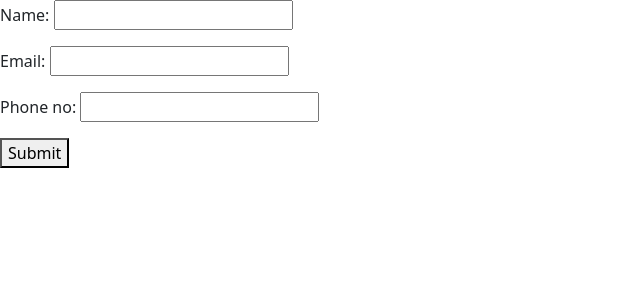
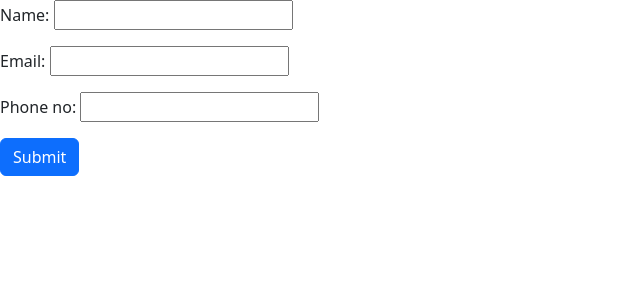
Before and after one commit to RwtKuldeep/git, a Django app: page / in a window 1280 px wide. Shown: the top 300 px of the page, without its empty margins (0-640 px from the left). Run offline with Django 4.2, Linux system fonts and the light colour scheme.

Commit message:
add bootstrap class in button

```diff
--- a/django_practice/enroll/templates/enroll/index.html
+++ b/django_practice/enroll/templates/enroll/index.html
@@ -13,7 +13,7 @@
     <form action="" method="post">
         {% csrf_token %}
         {{form.as_p}}
-        <button>
+        <button class="btn btn-primary">
             Submit
         </button>
     </form>
```
